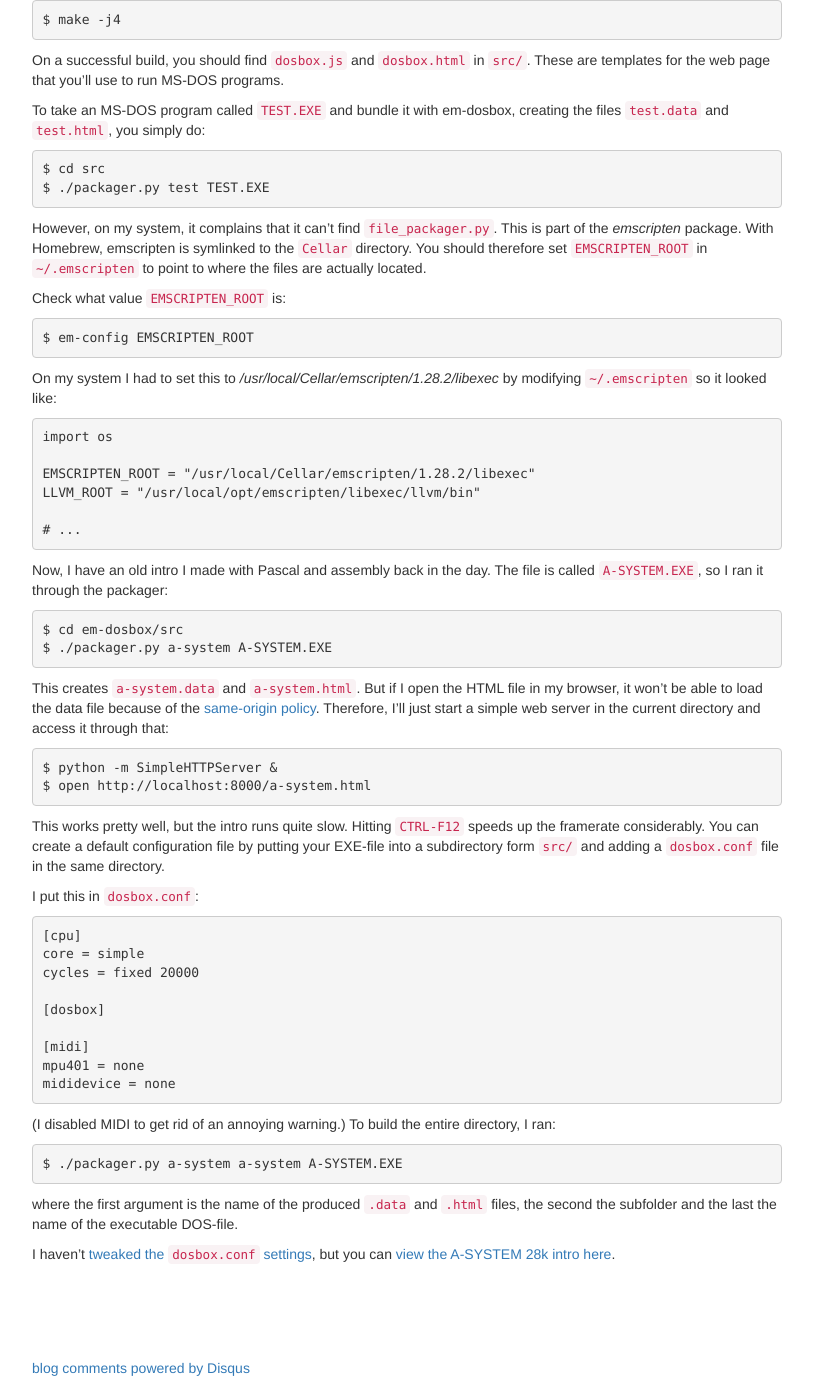
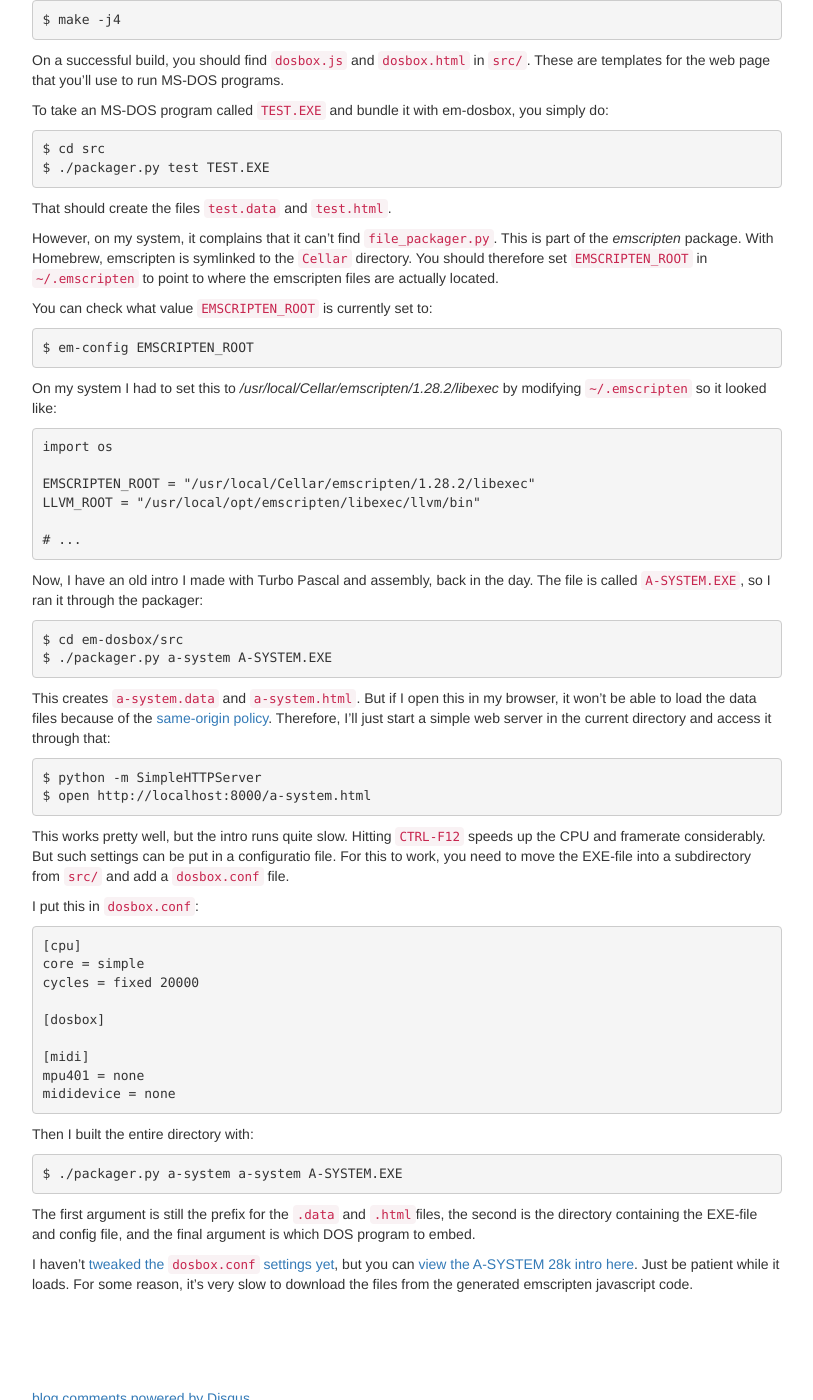
Before and after one commit to cslarsen/csl.name, a Jekyll site: the page built from _posts/2015-01-22-em-dosbox.md, in a window 1280 px wide and 1400 px high, scrolled down 1529 px. Shown: the whole window, without its empty margins (38-851 px from the left). Built offline with Jekyll 4.4.1, drawn with Linux system fonts in a browser that asks for light colours; Markdown is read by kramdown in place of the engine named in the settings; comment, search, counter and statistics services are not loaded; some of the changed text lies outside the part shown.

Commit message:
Revised em-dosbox text

```diff
--- a/_posts/2015-01-22-em-dosbox.md
+++ b/_posts/2015-01-22-em-dosbox.md
@@ -70,7 +70,8 @@ Installing em-dosbox
 
 You'll need the [em-dosbox source
 code](https://github.com/dreamlayers/em-dosbox), and then run `autogen.sh`.  If
-autogen fails, you probably need to install autotools.
+autogen fails, you probably need to install
+[autotools](https://www.gnu.org/software/autoconf/).
 
     $ git clone https://github.com/dreamlayers/em-dosbox.git
     $ cd em-dosbox
@@ -87,19 +88,21 @@ If that works fine, you should be able to build em-dosbox:
 On a successful build, you should find `dosbox.js` and `dosbox.html` in `src/`.
 These are templates for the web page that you'll use to run MS-DOS programs.
 
-To take an MS-DOS program called `TEST.EXE` and bundle it with em-dosbox,
-creating the files `test.data` and `test.html`, you simply do:
+To take an MS-DOS program called `TEST.EXE` and bundle it with em-dosbox, you
+simply do:
 
     $ cd src
     $ ./packager.py test TEST.EXE
 
+That should create the files `test.data` and `test.html`.
+
 However, on my system, it complains that it can't find `file_packager.py`.
 This is part of the _emscripten_ package. With Homebrew, emscripten is
 symlinked to the `Cellar` directory.  You should therefore set
-`EMSCRIPTEN_ROOT` in `~/.emscripten` to point to where the files are actually
-located.
+`EMSCRIPTEN_ROOT` in `~/.emscripten` to point to where the emscripten files are
+actually located.
 
-Check what value `EMSCRIPTEN_ROOT` is:
+You can check what value `EMSCRIPTEN_ROOT` is currently set to:
 
     $ em-config EMSCRIPTEN_ROOT
 
@@ -113,26 +116,26 @@ by modifying `~/.emscripten` so it looked like:
 
     # ...
 
-Now, I have an old intro I made with Pascal and assembly back in the day. The
-file is called `A-SYSTEM.EXE`, so I ran it through the packager:
+Now, I have an old intro I made with Turbo Pascal and assembly, back in the
+day. The file is called `A-SYSTEM.EXE`, so I ran it through the packager:
 
     $ cd em-dosbox/src
     $ ./packager.py a-system A-SYSTEM.EXE
 
-This creates `a-system.data` and `a-system.html`.  But if I open the HTML file
-in my browser, it won't be able to load the data file because of the
+This creates `a-system.data` and `a-system.html`.  But if I open this
+in my browser, it won't be able to load the data files because of the
 [same-origin policy](https://en.wikipedia.org/wiki/Same-origin_policy).
 Therefore, I'll just start a simple web server in the current directory and
 access it through that:
 
-    $ python -m SimpleHTTPServer &
+    $ python -m SimpleHTTPServer
     $ open http://localhost:8000/a-system.html
 
 This works pretty well, but the intro runs quite slow.  Hitting `CTRL-F12`
-speeds up the framerate considerably. You can create a default configuration
-file by putting your EXE-file into a subdirectory form `src/` and adding a
-[`dosbox.conf`](http://www.dosbox.com/wiki/Dosbox.conf) file in the same
-directory.
+speeds up the CPU and framerate considerably. But such settings can be put in a
+configuratio file.  For this to work, you need to move the EXE-file into a
+subdirectory from `src/` and add a
+[`dosbox.conf`](http://www.dosbox.com/wiki/Dosbox.conf) file.
 
 I put this in `dosbox.conf`:
 
@@ -146,14 +149,16 @@ I put this in `dosbox.conf`:
     mpu401 = none
     mididevice = none
 
-(I disabled MIDI to get rid of an annoying warning.)  To build the entire
-directory, I ran:
+Then I built the entire directory with:
 
     $ ./packager.py a-system a-system A-SYSTEM.EXE
 
-where the first argument is the name of the produced `.data` and `.html` files,
-the second the subfolder and the last the name of the executable DOS-file.
+The first argument is still the prefix for the `.data` and `.html`files, the
+second is the directory containing the EXE-file and config file, and the final
+argument is which DOS program to embed.
 
 I haven't [tweaked the `dosbox.conf`
-settings](http://www.dosbox.com/wiki/Dosbox.conf), but you can [view the
-A-SYSTEM 28k intro here](/a-system/).
+settings yet](http://www.dosbox.com/wiki/Dosbox.conf), but you can [view the
+A-SYSTEM 28k intro here](/a-system/).  Just be patient while it loads. For some
+reason, it's very slow to download the files from the generated emscripten
+javascript code.
```
Also changed, not shown: other parts of _posts/2015-01-22-em-dosbox.md (+1 -1 lines).
